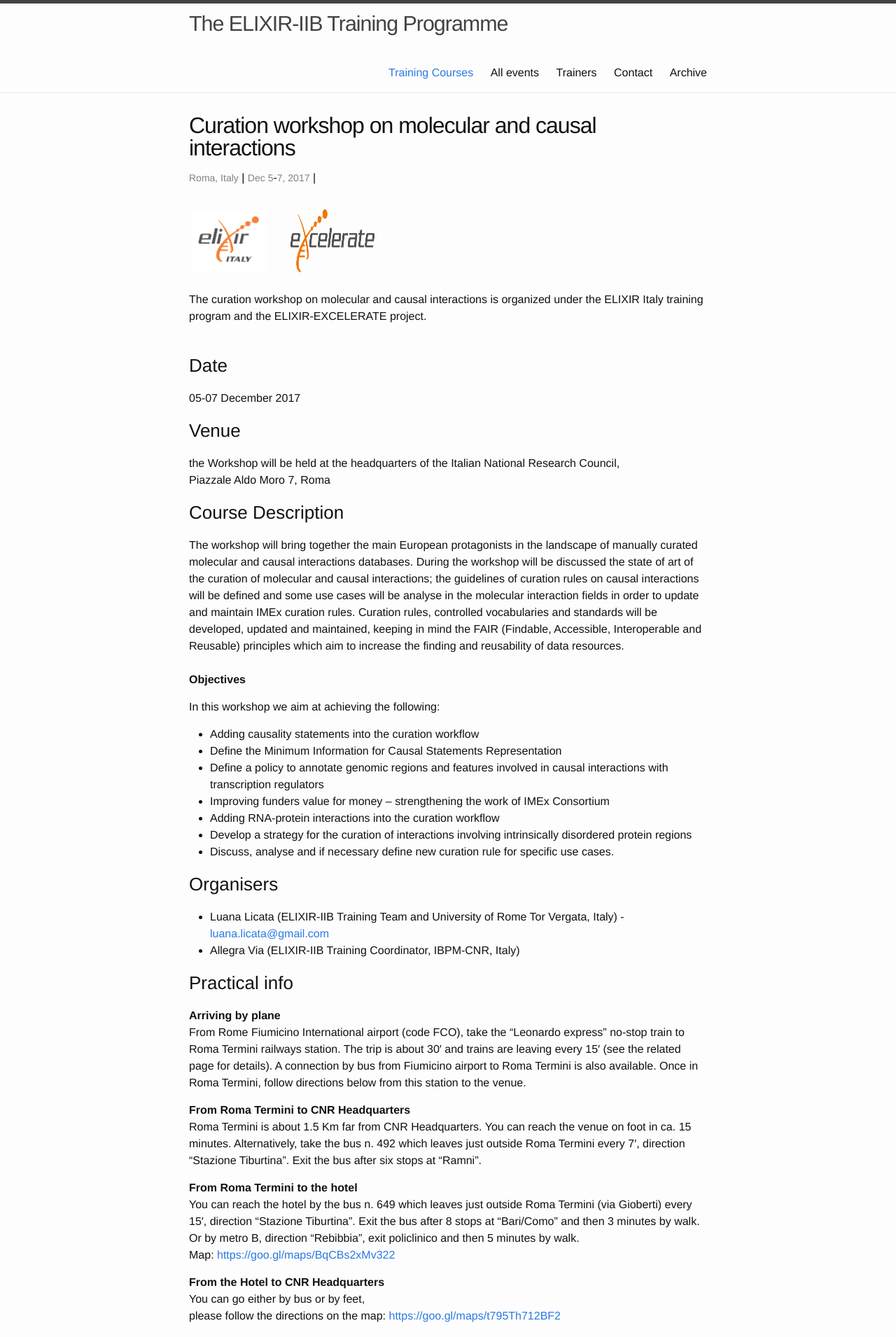
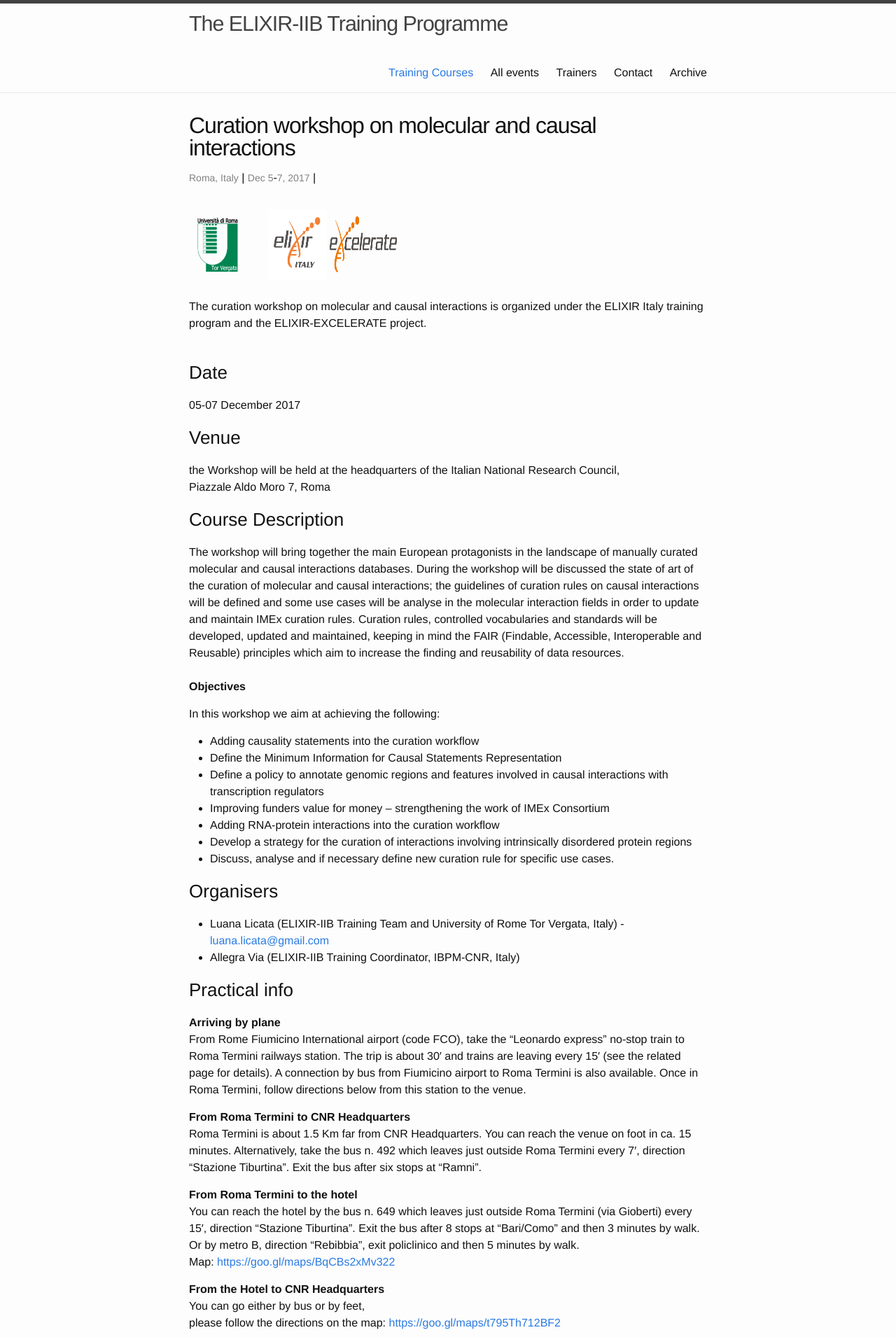
Before and after one commit to ELIXIR-IIB-training/website, a Jekyll site: the page built from _posts/2017-12-05-Curation_workshop-Roma.md, in a window 1280 px wide. Shown: the top 1910 px of the page at 70% size. Built offline with Jekyll 4.4.1, drawn with Linux system fonts in a browser that asks for light colours.

Commit message:
Add Tor Vergata Logo

```diff
--- a/_posts/2017-12-05-Curation_workshop-Roma.md
+++ b/_posts/2017-12-05-Curation_workshop-Roma.md
@@ -9,8 +9,10 @@ description: The curation workshop on molecular and causal interactions is organ
 
 <table border="0" width="300">
   <tr>
-    <td><a href="http://elixir-italy.org"><img src="../../../img/logo_elixir_italy.jpg" height="90"></a></td>
-<td><a href="https://www.elixir-europe.org/about-us/how-funded/eu-projects/excelerate/"><img src="../../../img/Logo_excelerate_whitebackground.png" height="90" width="120"></a></td>
+  <td><a href="http://web.uniroma2.it/"><img src="../../../img/Logo_uni_torvergata.png" height="90" width="110"></a></td>
+  <td>&nbsp;&nbsp;&nbsp;&nbsp;&nbsp;&nbsp;</td>
+    <td><a href="http://elixir-italy.org"><img src="../../../img/logo_elixir_italy.jpg" height="100"></a></td>
+<td><a href="https://www.elixir-europe.org/about-us/how-funded/eu-projects/excelerate/"><img src="../../../img/Logo_excelerate_whitebackground.png" height="80" width="140"></a></td>
   </tr>
 </table>
 
```
